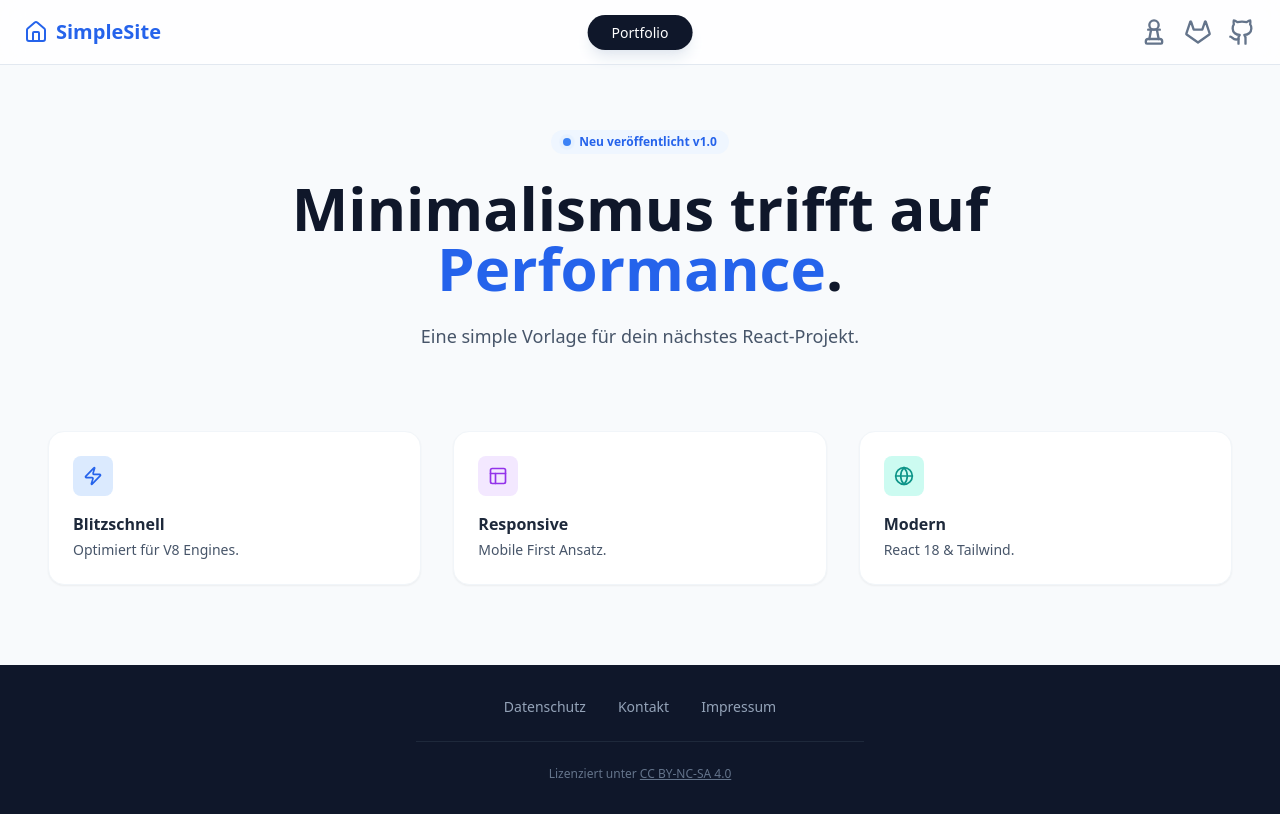
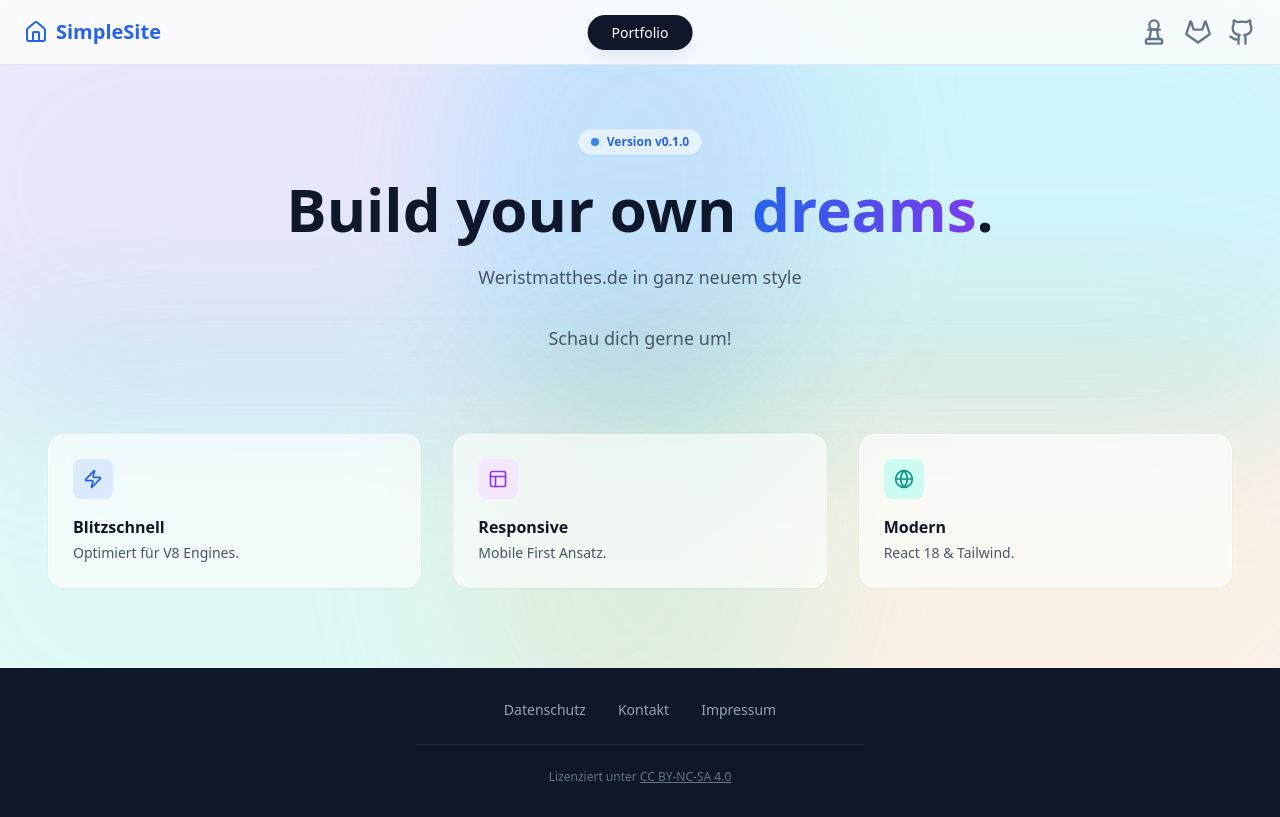
Before and after one commit to mb03k/Website, a React (Vite) app: page / in a window 1280 px wide. Built offline with nearby package versions, Linux system fonts and the light colour scheme.

Commit message:
Feat: Descripe workflow in README and incrementing of version number via npm

```diff
--- a/index.html
+++ b/index.html
@@ -4,7 +4,7 @@
     <meta charset="UTF-8" />
     <link rel="icon" type="image/svg+xml" href="/vite.svg" />
     <meta name="viewport" content="width=device-width, initial-scale=1.0" />
-    <title>Matthes sagt hallo</title>
+    <title>Matthes sagt hallo👋</title>
   </head>
   <body>
     <div id="root"></div>
--- a/package.json
+++ b/package.json
@@ -1,7 +1,7 @@
 {
   "name": "website-react",
   "private": true,
-  "version": "0.0.0",
+  "version": "0.1.0",
   "type": "module",
   "scripts": {
     "dev": "vite",
--- a/src/App.jsx
+++ b/src/App.jsx
@@ -4,6 +4,7 @@ import Main from "./pages/Main";
 import Projects from "./pages/Projects";
 import Header from "./components/layout/header";
 import Footer from "./components/layout/footer";
+import Canvas from "./pages/Canvas";
 
 function App() {
   return (
@@ -13,6 +14,7 @@ function App() {
       <Routes>
         <Route path="/" element={<Main />} />
         <Route path="/projects" element={<Projects />} />
+        <Route path={"/canvas"} element={<Canvas />} />
       </Routes>
 
       <Footer />
--- /dev/null
+++ b/src/pages/Canvas.jsx
@@ -0,0 +1,57 @@
+import React from "react";
+
+const Canvas = () => {
+  return (
+    <div className="relative min-h-screen w-full bg-slate-50 overflow-hidden flex flex-col items-center justify-center isolate">
+      <div className="absolute inset-0 -z-10 w-full h-full pointer-events-none">
+        <div
+          className="absolute top-[-10%] left-[-10%] w-2/3 h-2/3 rounded-full
+                     bg-indigo-300/40 mix-blend-multiply blur-3xl opacity-70"
+        ></div>
+
+        <div
+          className="absolute top-[-10%] right-[-10%] w-2/3 h-2/3 rounded-full
+                     bg-cyan-300/40 mix-blend-multiply blur-3xl opacity-70"
+        ></div>
+
+        <div
+          className="absolute bottom-[-10%] left-[-10%] w-2/3 h-2/3 rounded-full
+                     bg-fuchsia-300/40 mix-blend-multiply blur-3xl opacity-70"
+        ></div>
+
+        <div
+          className="absolute bottom-[-10%] right-[-10%] w-2/3 h-2/3 rounded-full
+                     bg-amber-200/40 mix-blend-multiply blur-3xl opacity-70"
+        ></div>
+      </div>
+
+      <div className="relative z-10 max-w-2xl px-6 text-center">
+        <span className="inline-block py-1 px-3 rounded-full bg-white/50 border border-white/60 text-sm font-semibold text-slate-700 shadow-sm mb-6 backdrop-blur-sm">
+          Neuigkeiten v2.0
+        </span>
+        <h1 className="text-4xl md:text-6xl font-bold tracking-tight text-slate-900 mb-6">
+          Schönheit durch <br />
+          <span className="text-transparent bg-clip-text bg-gradient-to-r from-indigo-600 to-fuchsia-600">
+            Farben und Licht
+          </span>
+        </h1>
+        <p className="text-lg text-slate-600 mb-8 leading-relaxed">
+          Dies ist ein Beispieltext, der zeigt, dass der Inhalt perfekt lesbar
+          bleibt. Der Hintergrund ist präsent und ästhetisch, drängt sich aber
+          nicht auf. Die vier Farben verschmelzen sanft in der Mitte.
+        </p>
+
+        <div className="flex gap-4 justify-center">
+          <button className="px-6 py-3 rounded-lg bg-slate-900 text-white font-medium hover:bg-slate-800 transition shadow-lg shadow-indigo-500/20">
+            Loslegen
+          </button>
+          <button className="px-6 py-3 rounded-lg bg-white text-slate-900 font-medium border border-slate-200 hover:bg-slate-50 transition shadow-sm">
+            Mehr erfahren
+          </button>
+        </div>
+      </div>
+    </div>
+  );
+};
+
+export default Canvas;
--- a/src/pages/Main.jsx
+++ b/src/pages/Main.jsx
@@ -1,47 +1,81 @@
+import React from "react";
 import { Link } from "react-router-dom";
 import { Zap, Layout, Globe, ArrowRight } from "lucide-react";
 
 const Main = () => {
   return (
-    <main className="flex-grow pt-32 pb-20 px-6">
-      <div className="container mx-auto text-center max-w-3xl mb-20">
-        <div className="inline-flex items-center gap-2 px-3 py-1 rounded-full bg-blue-50 text-blue-600 text-xs font-semibold mb-6">
+    <main className="relative flex-grow pt-32 pb-20 px-6 bg-slate-50 overflow-hidden isolate">
+      {/* blurry background */}
+      <div className="absolute inset-0 -z-10 pointer-events-none">
+        <div
+          className="absolute top-[-10%] left-[-10%] w-3/4 h-3/4 rounded-full
+                               bg-violet-300/40 mix-blend-multiply blur-3xl opacity-70 animate-blob"
+        ></div>
+
+        <div
+          className="absolute top-[-10%] right-[-10%] w-3/4 h-3/4 rounded-full
+                               bg-cyan-300/40 mix-blend-multiply blur-3xl opacity-70 animate-blob animation-delay-2000"
+        ></div>
+
+        <div
+          className="absolute bottom-[-20%] left-[-10%] w-3/4 h-3/4 rounded-full
+                               bg-teal-200/40 mix-blend-multiply blur-3xl opacity-70 animate-blob animation-delay-4000"
+        ></div>
+
+        <div
+          className="absolute bottom-[-20%] right-[-10%] w-3/4 h-3/4 rounded-full
+                               bg-orange-200/40 mix-blend-multiply blur-3xl opacity-70 animate-blob"
+        ></div>
+      </div>
+
+      <div className="relative z-10 container mx-auto text-center max-w-3xl mb-20">
+        <div className="inline-flex items-center gap-2 px-3 py-1 rounded-full bg-blue-50/80 backdrop-blur-sm border border-blue-100 text-blue-600 text-xs font-semibold mb-6 shadow-sm">
           <span className="relative flex h-2 w-2">
             <span className="animate-ping absolute inline-flex h-full w-full rounded-full bg-blue-400 opacity-75"></span>
             <span className="relative inline-flex rounded-full h-2 w-2 bg-blue-500"></span>
           </span>
-          Neu veröffentlicht v1.0
+          Version v{__APP_VERSION__}
         </div>
+
         <h1 className="text-4xl md:text-6xl font-extrabold text-slate-900 mb-6 leading-tight">
-          Minimalismus trifft auf{" "}
-          <span className="text-blue-600">Performance</span>.
+          Build your own{" "}
+          <span className="text-transparent bg-clip-text bg-gradient-to-r from-blue-600 to-violet-600">
+            dreams
+          </span>
+          .
         </h1>
-        <p className="text-lg text-slate-600 mb-8 leading-relaxed">
-          Eine simple Vorlage für dein nächstes React-Projekt.
+
+        <p className="text-lg text-slate-600 mb-8 leading-relaxed max-w-2xl mx-auto">
+          Weristmatthes.de in ganz neuem style
+        </p>
+        <p className="text-lg text-slate-600 mb-8 leading-relaxed max-w-2xl mx-auto">
+          Schau dich gerne um!
         </p>
       </div>
 
-      <div className="container mx-auto px-6">
+      <div className="relative z-10 container mx-auto px-6">
         <div className="grid md:grid-cols-3 gap-8">
-          <div className="p-6 rounded-2xl bg-white shadow-sm border border-slate-100">
+          <div className="p-6 rounded-2xl cursor-pointer bg-white/60 backdrop-blur-md shadow-sm border border-white/50 hover:shadow-md transition-shadow duration-300">
             <div className="w-10 h-10 bg-blue-100 rounded-lg flex items-center justify-center text-blue-600 mb-4">
               <Zap className="w-5 h-5" />
             </div>
-            <h3 className="font-bold mb-1">Blitzschnell</h3>
+            <h3 className="font-bold mb-1 text-slate-900">Blitzschnell</h3>
             <p className="text-sm text-slate-600">Optimiert für V8 Engines.</p>
           </div>
-          <div className="p-6 rounded-2xl bg-white shadow-sm border border-slate-100">
+
+          <div className="p-6 rounded-2xl cursor-pointer bg-white/60 backdrop-blur-md shadow-sm border border-white/50 hover:shadow-md transition-shadow duration-300">
             <div className="w-10 h-10 bg-purple-100 rounded-lg flex items-center justify-center text-purple-600 mb-4">
               <Layout className="w-5 h-5" />
             </div>
-            <h3 className="font-bold mb-1">Responsive</h3>
+            <h3 className="font-bold mb-1 text-slate-900">Responsive</h3>
             <p className="text-sm text-slate-600">Mobile First Ansatz.</p>
           </div>
-          <div className="p-6 rounded-2xl bg-white shadow-sm border border-slate-100">
+
+          <div className="p-6 rounded-2xl cursor-pointer bg-white/60 backdrop-blur-md shadow-sm border border-white/50 hover:shadow-md transition-shadow duration-300">
             <div className="w-10 h-10 bg-teal-100 rounded-lg flex items-center justify-center text-teal-600 mb-4">
               <Globe className="w-5 h-5" />
             </div>
-            <h3 className="font-bold mb-1">Modern</h3>
+            <h3 className="font-bold mb-1 text-slate-900">Modern</h3>
             <p className="text-sm text-slate-600">React 18 & Tailwind.</p>
           </div>
         </div>
--- a/src/routes/routes.jsx
+++ b/src/routes/routes.jsx
@@ -1,6 +1,7 @@
 export const ROUTES = {
   HOME: "/",
   PROJECTS: "/projects",
+  CANVAS: "/canvas",
 };
 
 export const OUTER_ROUTES = {
--- a/vite.config.js
+++ b/vite.config.js
@@ -1,7 +1,15 @@
 import { defineConfig } from "vite";
 import react from "@vitejs/plugin-react";
+import packageJson from "./package.json";
 
-// https://vite.dev/config/
 export default defineConfig({
   plugins: [react()],
+  define: {
+    __APP_VERSION__: JSON.stringify(packageJson.version),
+  },
+  resolve: {
+    alias: {
+      "@": "/src",
+    },
+  },
 });
```
Also changed, not shown: 1 other file (tests, documents, lock files or other folders).
